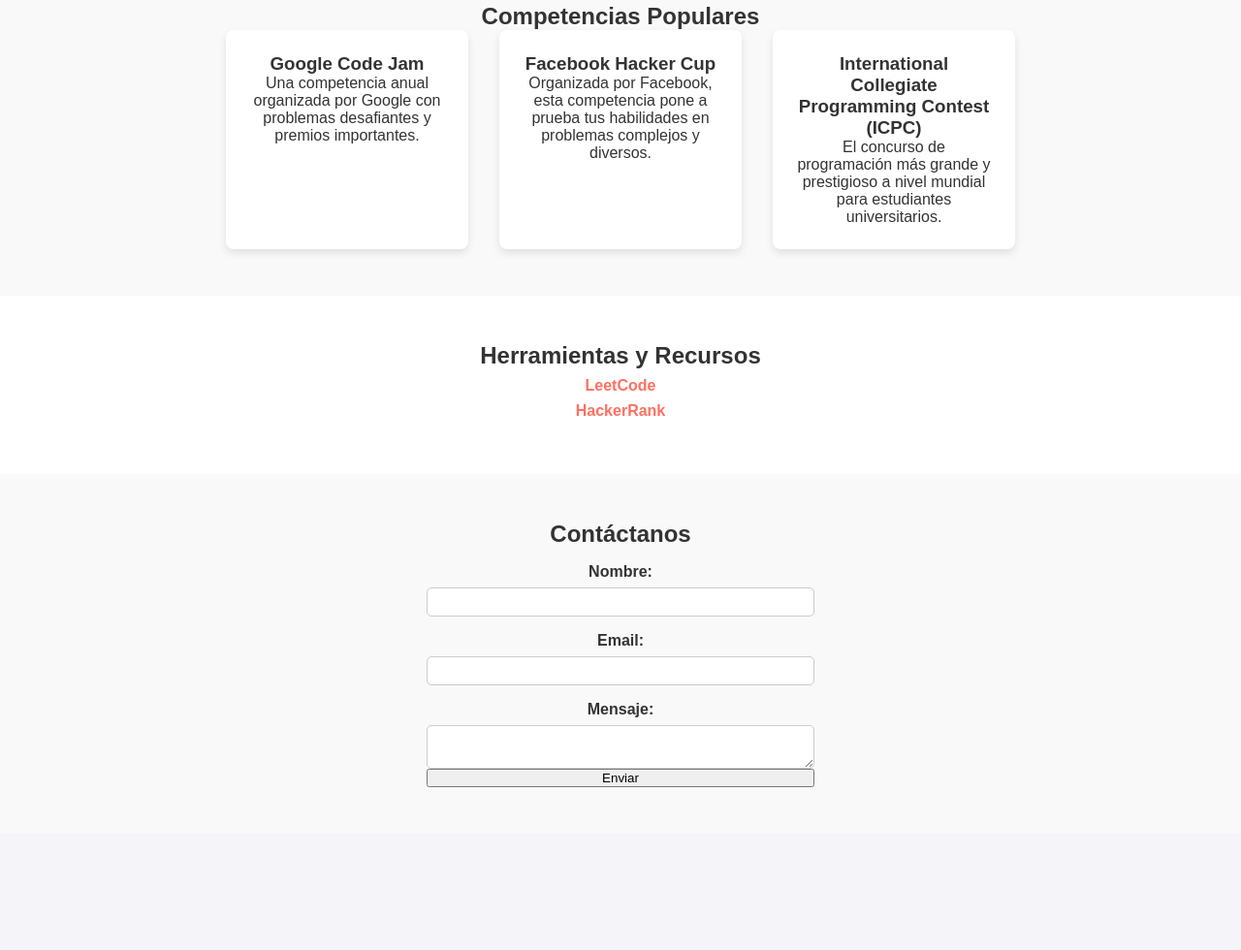
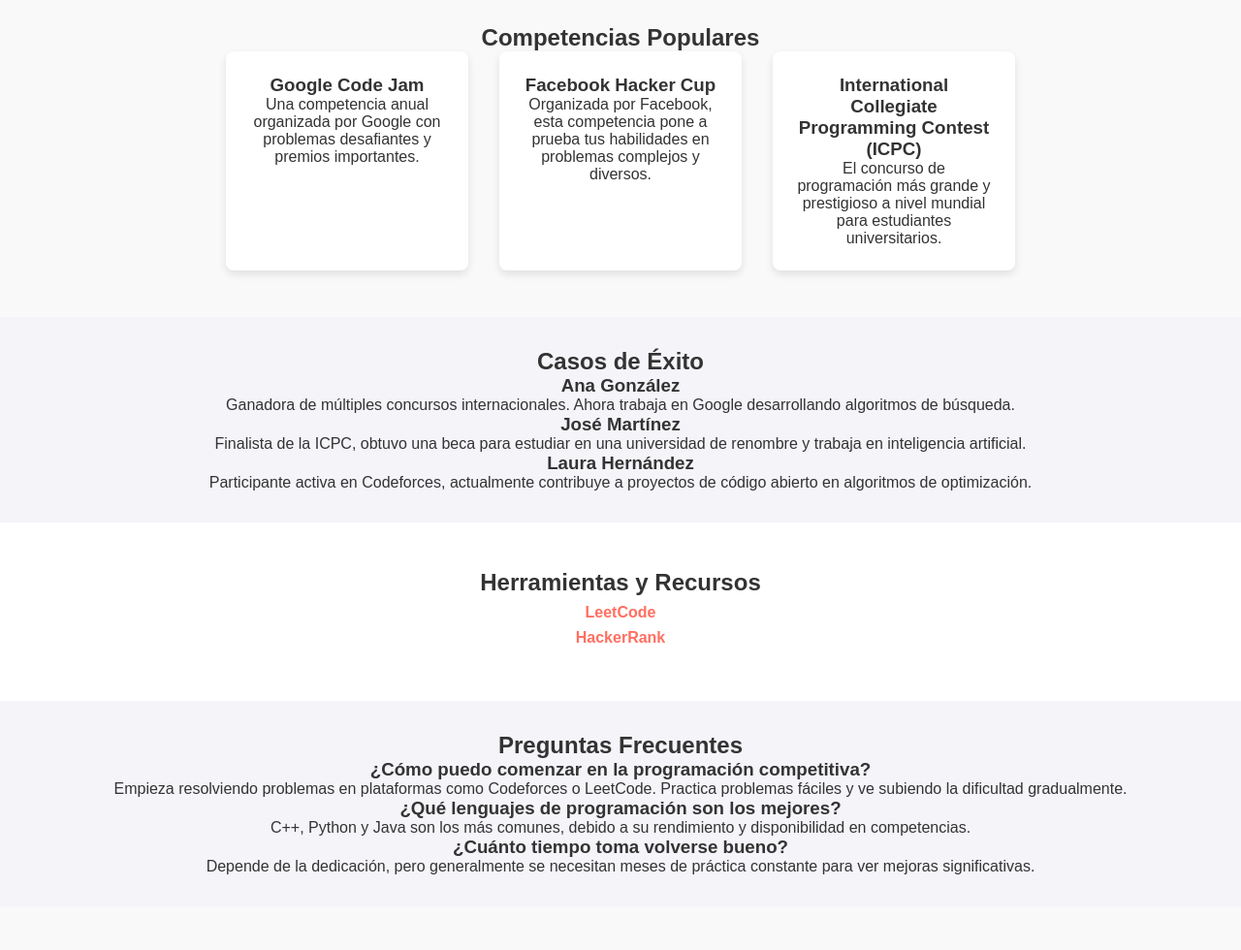
Before and after one commit to ibrajam8/tareas, a plain HTML site: page index.html in a window 1280 px wide. Shown: the part 1081-2061 px from the top of the page at 97% size. Before the commit the page ends 1941 px from the top, so only its background shows below. Drawn offline with Linux system fonts and the light colour scheme.

Commit message:
Se agrga texto y estilo

```diff
--- a/estilo.css
+++ b/estilo.css
@@ -174,6 +174,11 @@ section {
 }
 
 #contact button
+/* Consejos para Principiantes */
+#tips {
+    background-color: #fff;
+    padding: 3
+}
 h1
 {
     font-family: 'Arial', sans-serif;
@@ -204,3 +209,7 @@ h1
     padding: 20px;
     margin: 0;
 }
+.omegaup
+{
+    top: 200px;
+}
--- a/index.html
+++ b/index.html
@@ -64,6 +64,24 @@
             </div>
         </div>
     </section>
+    <!-- Casos de Éxito -->
+    <section id="success-stories">
+        <h2>Casos de Éxito</h2>
+        <div class="stories-container">
+            <div class="story">
+                <h3>Ana González</h3>
+                <p>Ganadora de múltiples concursos internacionales. Ahora trabaja en Google desarrollando algoritmos de búsqueda.</p>
+            </div>
+            <div class="story">
+                <h3>José Martínez</h3>
+                <p>Finalista de la ICPC, obtuvo una beca para estudiar en una universidad de renombre y trabaja en inteligencia artificial.</p>
+            </div>
+            <div class="story">
+                <h3>Laura Hernández</h3>
+                <p>Participante activa en Codeforces, actualmente contribuye a proyectos de código abierto en algoritmos de optimización.</p>
+            </div>
+        </div>
+    </section>
     <!-- Herramientas y Recursos -->
     <section id="tools">
         <h2>Herramientas y Recursos</h2>
@@ -71,6 +89,22 @@
             <li><a href="https://www.leetcode.com" target="_blank">LeetCode</a></li>
             <li><a href="https://www.hackerrank.com" target="_blank">HackerRank</a></li>
         </ul>
+    </section>
+    <!-- Preguntas Frecuentes (FAQ) -->
+    <section id="faq">
+        <h2>Preguntas Frecuentes</h2>
+        <div class="faq-item">
+            <h3>¿Cómo puedo comenzar en la programación competitiva?</h3>
+            <p>Empieza resolviendo problemas en plataformas como Codeforces o LeetCode. Practica problemas fáciles y ve subiendo la dificultad gradualmente.</p>
+        </div>
+        <div class="faq-item">
+            <h3>¿Qué lenguajes de programación son los mejores?</h3>
+            <p>C++, Python y Java son los más comunes, debido a su rendimiento y disponibilidad en competencias.</p>
+        </div>
+        <div class="faq-item">
+            <h3>¿Cuánto tiempo toma volverse bueno?</h3>
+            <p>Depende de la dedicación, pero generalmente se necesitan meses de práctica constante para ver mejoras significativas.</p>
+        </div>
     </section>
      <!-- Formulario de Contacto -->
      <section id="contact">
```
Also changed, not shown: imagenes/omegaup.png (added).
